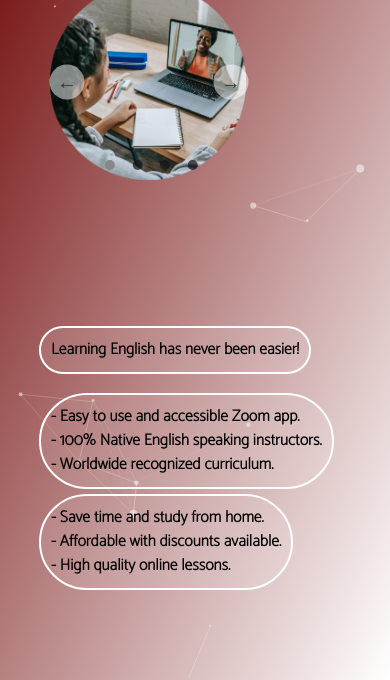
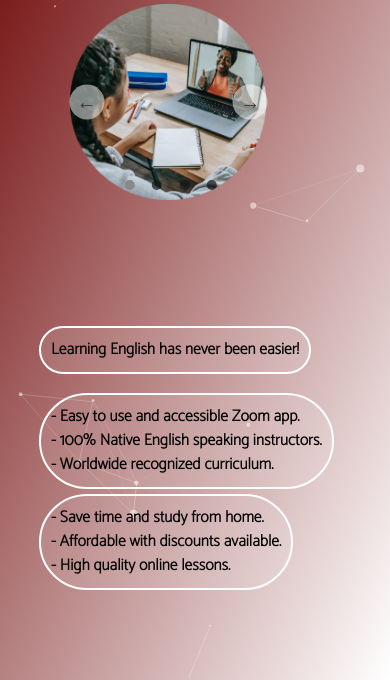
Before and after one commit to nsherban1/EasyEnglishCa, a plain HTML site: page index.html in a window 390 px wide. Shown: the part 164-844 px from the top of the page. Drawn offline with Linux system fonts and the light colour scheme; a web font is replaced by a local one.

Commit message:
Add files via upload

```diff
--- a/css/style.css
+++ b/css/style.css
@@ -742,8 +742,8 @@ input[type=submit]:hover {
 }
 @media screen and (max-width: 500px) {
   .sliders{
-    margin-left:10%;
-    margin-top:-150px;
+    margin-left:15%;
+    margin-top:-130px;
   }
   .caption{
     top:58%;
```
